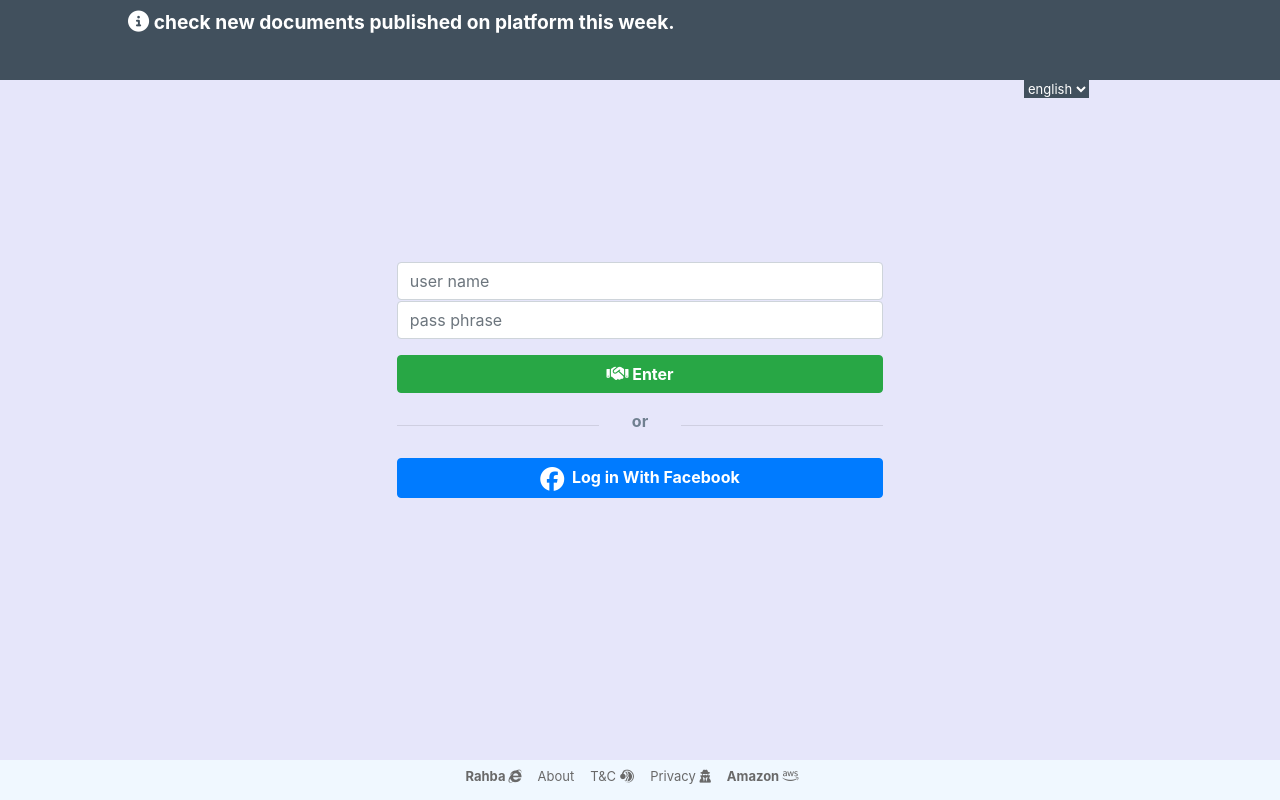
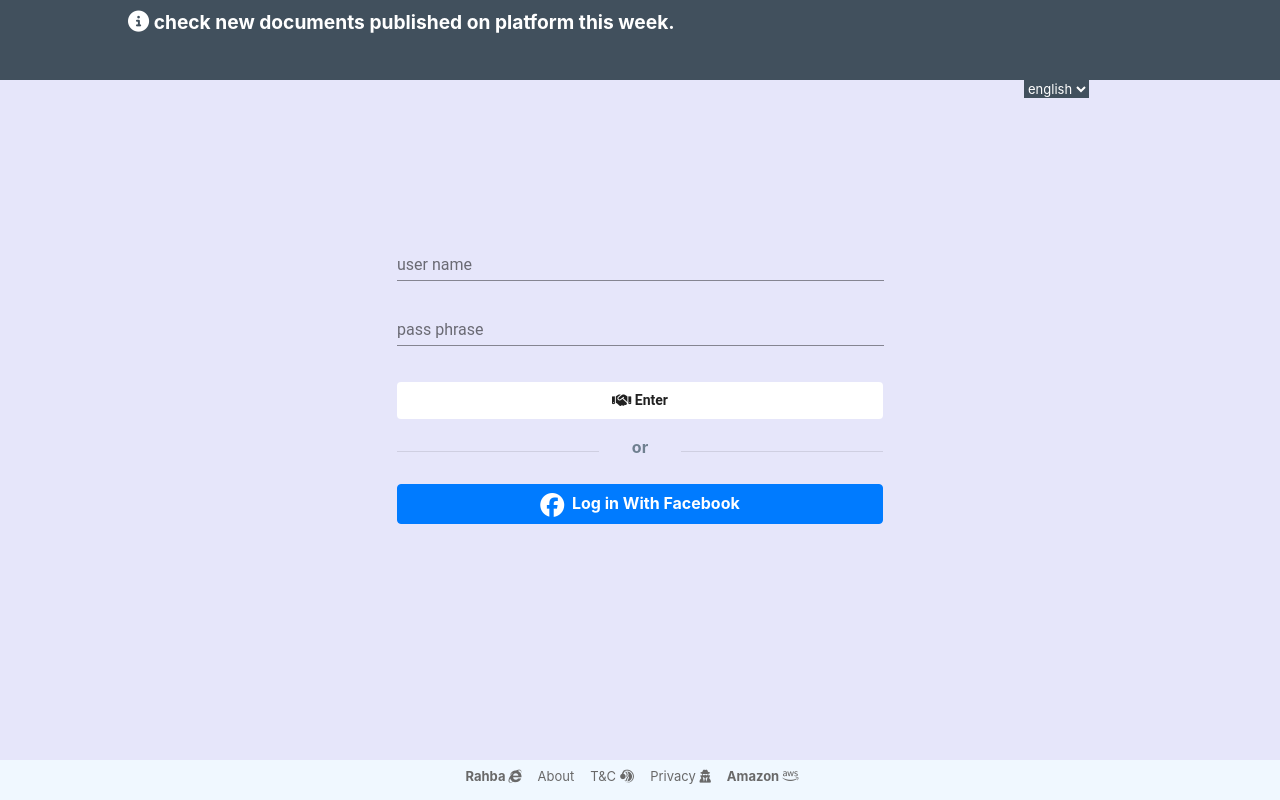
Before and after one commit to abdessamed-diab/cirta-mobile, an Angular app: page / in a window 1280 px wide. Built offline with nearby package versions, Linux system fonts and the light colour scheme.

Commit message:
refactor: use material desing for input

```diff
--- a/src/app/home/home-page/book-chart/book-modal/book-modal.component.css
+++ b/src/app/home/home-page/book-chart/book-modal/book-modal.component.css
@@ -21,12 +21,11 @@
 
 .summary-container {
   position: absolute;
-  z-index: 100;
+  z-index: 50;
   max-width: 66%;
   height: 100%;
   overflow-y: auto;
   top: 48px;
-  left: 2%;
   padding: 8px;
   background-color: whitesmoke;
   opacity: 0.95;
@@ -50,9 +49,8 @@
   font-size: x-large;
 }
 
-.fid-actions-bar span > i {
-  vertical-align: baseline;
-  /*color: #0f6674;*/
+button  i {
+  font-size: 1.66em;
 }
 
 ul {
@@ -87,8 +85,3 @@ li::before {
   z-index: 100;
   box-shadow: 0px 9px 20px 12px rgba(0, 0, 0, 0.2), 0px 20px 20px 8px rgba(0, 0, 0, 0.14), 0px 9px 46px 8px rgba(0, 0, 0, 0.12);
 }
-
-.mat-flat-button, .mat-raised-button, .mat-fab, .mat-mini-fab {
-  color: #0f6674;
-  background-color: aliceblue;
-}
--- a/src/app/home/home-page/book-chart/book-modal/book-modal.component.html
+++ b/src/app/home/home-page/book-chart/book-modal/book-modal.component.html
@@ -12,17 +12,25 @@
 
 <!--header-->
 <div class="fid-actions-bar">
-  <span tabindex="1" *ngIf="data.startPage === 0" (click)="toggleShowSummary()" title="toggle summary">
-    <button mat-mini-fab><i class="fas fa-list-ol"></i></button>
+  <span tabindex="1"
+        *ngIf="data.startPage === 0"
+        (click)="toggleShowSummary()"
+        [class.float-right]="homeService.language === 0"
+        title="toggle summary">
+    <button mat-icon-button color="basic"><i class="fas fa-list-ol"></i></button>
   </span>
 
-  <span tabindex="{{1 + keys().length}}" title="close summary" (click)="dialogRef.close()">
-    <i class="fas fa-window-close"></i>
+  <span
+    tabindex="{{1 + keys().length}}"
+    [class.float-right]="homeService.language === 1"
+    title="close summary"
+    (click)="dialogRef.close()">
+    <button mat-icon-button color="basic"><i class="fas fa-window-close"></i></button>
   </span>
 </div>
 
 
-<div *ngIf="showSummary" class="summary-container">
+<div *ngIf="showSummary" class="summary-container" [style]="homeService.language === 0 ? 'right: 2%' : 'left: 2%'">
   <ul *ngFor="let key of keys(); let co = index">
     {{key}}
     <li tabindex="{{co + 1}}" *ngFor="let bookmark of data.modalData.bookmarks[key]" (click)="goToPage(bookmark.page)">
--- a/src/app/home/home-page/book-chart/book-modal/book-modal.component.ts
+++ b/src/app/home/home-page/book-chart/book-modal/book-modal.component.ts
@@ -31,7 +31,7 @@ export class BookModalComponent implements OnInit {
   currentPage: number;
   constructor(public dialogRef: MatDialogRef<BookModalComponent>,
               @Inject(MAT_DIALOG_DATA) public data: DialogData,
-              private homeService: HomeService) { }
+              public homeService: HomeService) { }
 
   ngOnInit(): void {
     this.nextPage = this.data.startPage > 0 ? this.data.startPage : this.nextPage;
--- a/src/app/home/home-page/comment/comment.component.css
+++ b/src/app/home/home-page/comment/comment.component.css
@@ -1,6 +1,6 @@
 .user-comment {
   border-top: solid 1px lightgray;
-  padding: 8px 5px 24px 4px;
+  padding: 8px 4px 24px 4px;
   display: flex;
   align-items: stretch;
   width: 100%;
@@ -26,28 +26,25 @@ mat-form-field {
 
 .fid-comment {
   position: relative;
-  display: block;
+  width: inherit;
+  display: flex;
   max-width: 100%;
   margin: 0px 8px 24px 8px;
   z-index: 50;
 }
 
 .fid-comment > span:first-child {
-  position: absolute;
   font-size: 38px;
-  width: 48px;
   height: 48px;
   z-index: 50;
 }
 
 .fid-comment > span:nth-child(2) {
-  position: inherit;
   white-space: normal;
   z-index: 50;
   text-align: left;
   border-radius: 8px;
   display: inline-block;
-  margin-left: 42px;
   margin-top: 4px;
 }
 
--- a/src/app/home/home-page/home-page.component.ts
+++ b/src/app/home/home-page/home-page.component.ts
@@ -50,6 +50,7 @@ export class HomePageComponent implements OnInit {
 
     if (paramMap.has('language')) {
       this.language = paramMap.get('language') === 'ar' ? 0 : 1;
+      this.homeService.language = this.language;
     }
   }
 
--- a/src/app/home/home.service.ts
+++ b/src/app/home/home.service.ts
@@ -13,6 +13,7 @@ import {Comment} from './models/Comment';
 export class HomeService{
   private user: UserProfile = undefined;
   private favorites: Book[] = undefined;
+  public language: number;
   constructor(private httpClient: HttpClient, private router: Router) {
   }
 
--- a/src/app/home/models/Bookmarks.ts
+++ b/src/app/home/models/Bookmarks.ts
@@ -1,6 +1,7 @@
 export interface BookChartModalData {
   bookmarks: Bookmarks;
   userPicture: string;
+  language: number;
 }
 
 export interface Bookmarks {
--- a/src/app/login/login.component.css
+++ b/src/app/login/login.component.css
@@ -67,6 +67,7 @@ h3 {
   width: 100%;
   height: 95%;
   background-color: lavender;
+  padding: 0px 8px 0px 8px;
 }
 
 .login-box {
@@ -74,10 +75,6 @@ h3 {
   padding: 1%;
   width: 512px;
   /*height: 50%;*/
-}
-
-form > input {
-  margin-bottom: 1px;
 }
 
 .row > div {
--- a/src/app/login/login.component.html
+++ b/src/app/login/login.component.html
@@ -33,21 +33,24 @@
         </span>
       </div>
 
+      <mat-form-field [ngClass]="loginService.language === 0 ? 'input_0' : '' " style="display: block">
         <input type="text"
-             class="form-control"
+               matInput
                [formControl]="pseudoName"
                placeholder="{{values.login_pseudonym_placeholder}}"
-             title="{{values.login_pseudonym_title}}"
-             [ngClass]="loginService.language === 0 ? 'input_0' : '' "
-      >
+               title="{{values.login_pseudonym_title}}">
+      </mat-form-field>
+      <mat-form-field [ngClass]="loginService.language === 0 ? 'input_0' : '' " style="display: block">
         <input type="password"
-             class="form-control"
+               matInput
                [formControl]="password"
                placeholder="{{values.login_password_placeholder}}"
-             title="{{values.login_password_title}}"
-             [ngClass]="loginService.language === 0 ? 'input_0' : '' "
-      >
+               title="{{values.login_password_title}}">
+      </mat-form-field>
+
       <button type="button"
+              mat-flat-button
+              color="basic"
               class="btn btn-success btn-block"
               (click)="onEnter()"
               title="{{values.login_enter_title}}"
```
Also changed, not shown: src/app/home/home-page/comment/comment.component.html (+9 -6 lines), src/app/login/authentication.module.ts (+7 -1 lines), 9 other files (tests, documents, lock files or other folders). Lines whose indentation alone changed are shown as unchanged.
